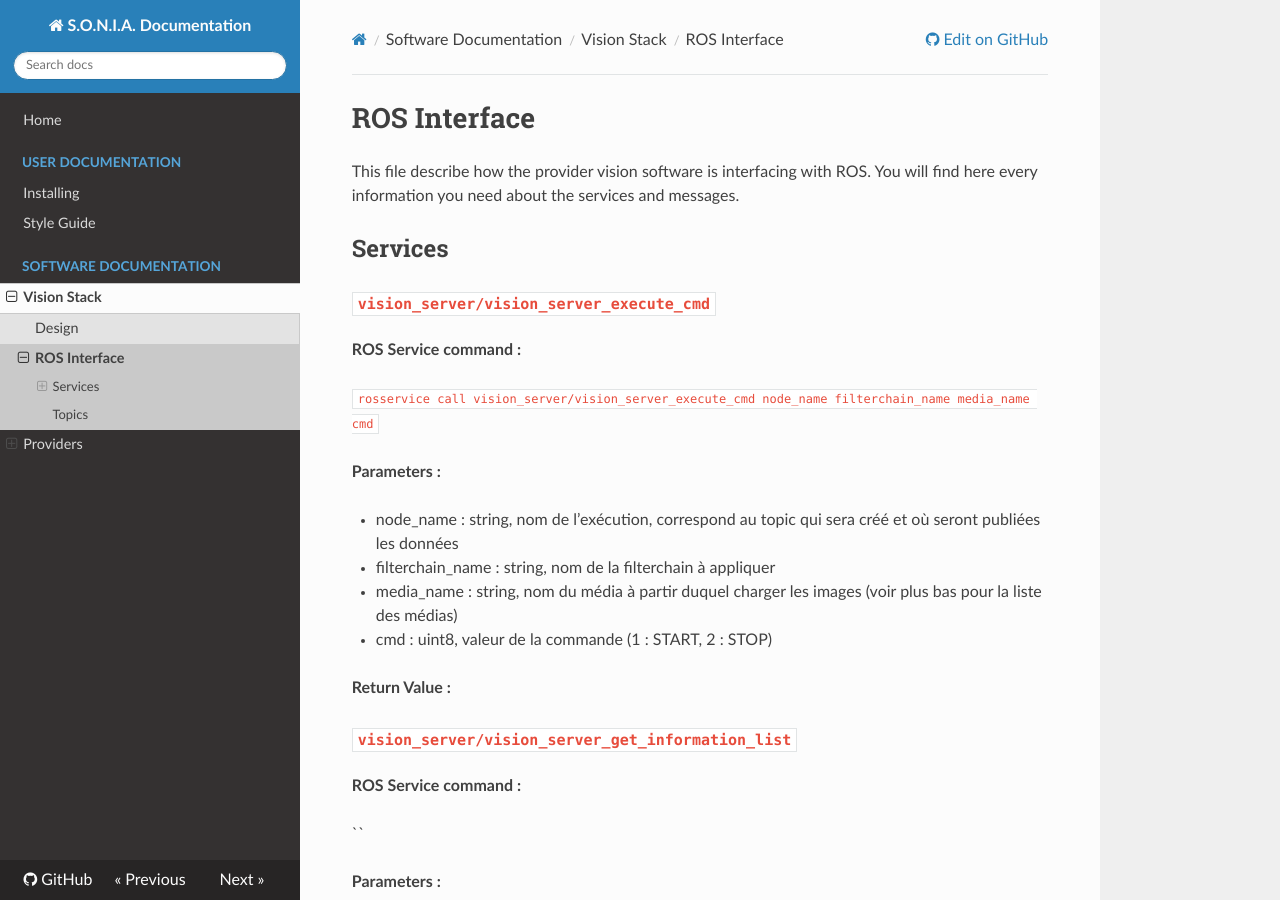
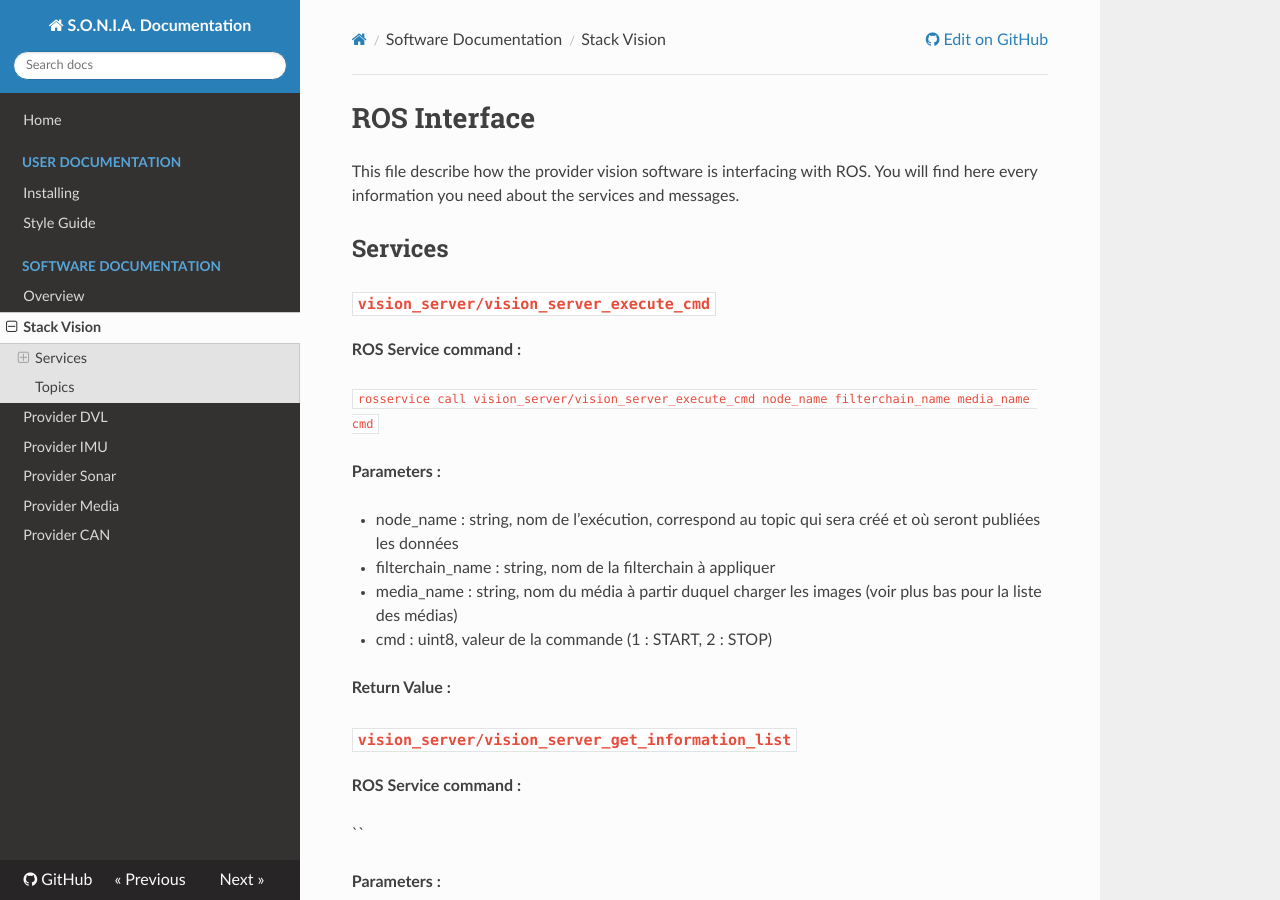
Before and after one commit to sonia-auv/documentation, an MkDocs documentation site: the page built from docs/software/stack_vision.md, in a window 1280 px wide and 900 px high. Built offline with MkDocs 1.6.1, drawn with Linux system fonts in a browser that asks for light colours; nearby versions of some CDN libraries; old or Windows-style settings are respelled for this version of MkDocs.

Commit message:
Changing software documentation structure

```diff
--- a/mkdocs.yml
+++ b/mkdocs.yml
@@ -4,15 +4,13 @@ pages:
     - Installing: 'installing.md'
     - Style Guide: 'styleguide.md'
   - Software Documentation:
-    - Vision Stack:
-      - Design: 'stack_vision/design.md'
-      - ROS Interface: 'stack_vision/ros_interface.md'
-    - Providers:
-      - DVL: 'providers/dvl.md'
-      - IMU: 'providers/imu.md'
-      - Sonar: 'providers/sonar.md'
-      - Media: 'providers/media.md'
-      - CAN Server: 'providers/can.md'
+    - Overview: 'software/overview.md'
+    - Stack Vision: 'software/stack_vision.md'
+    - Provider DVL: 'software/provider_dvl.md'
+    - Provider IMU: 'software/provider_imu.md'
+    - Provider Sonar: 'software/provider_sonar.md'
+    - Provider Media: 'software/provider_media.md'
+    - Provider CAN: 'software/provider_can.md'
 
 site_name: S.O.N.I.A. Documentation
 repo_url: https://github.com/sonia-auv/documentation
```
Also changed, not shown: docs/software/overview.md (added), docs/software/provider_can.md (added), docs/software/provider_dvl.md (added), docs/software/provider_imu.md (added), docs/software/provider_media.md (added), docs/software/provider_sonar.md (added), docs/software/stack_vision.md (renamed from docs/stack_vision/ros_interface.md).
